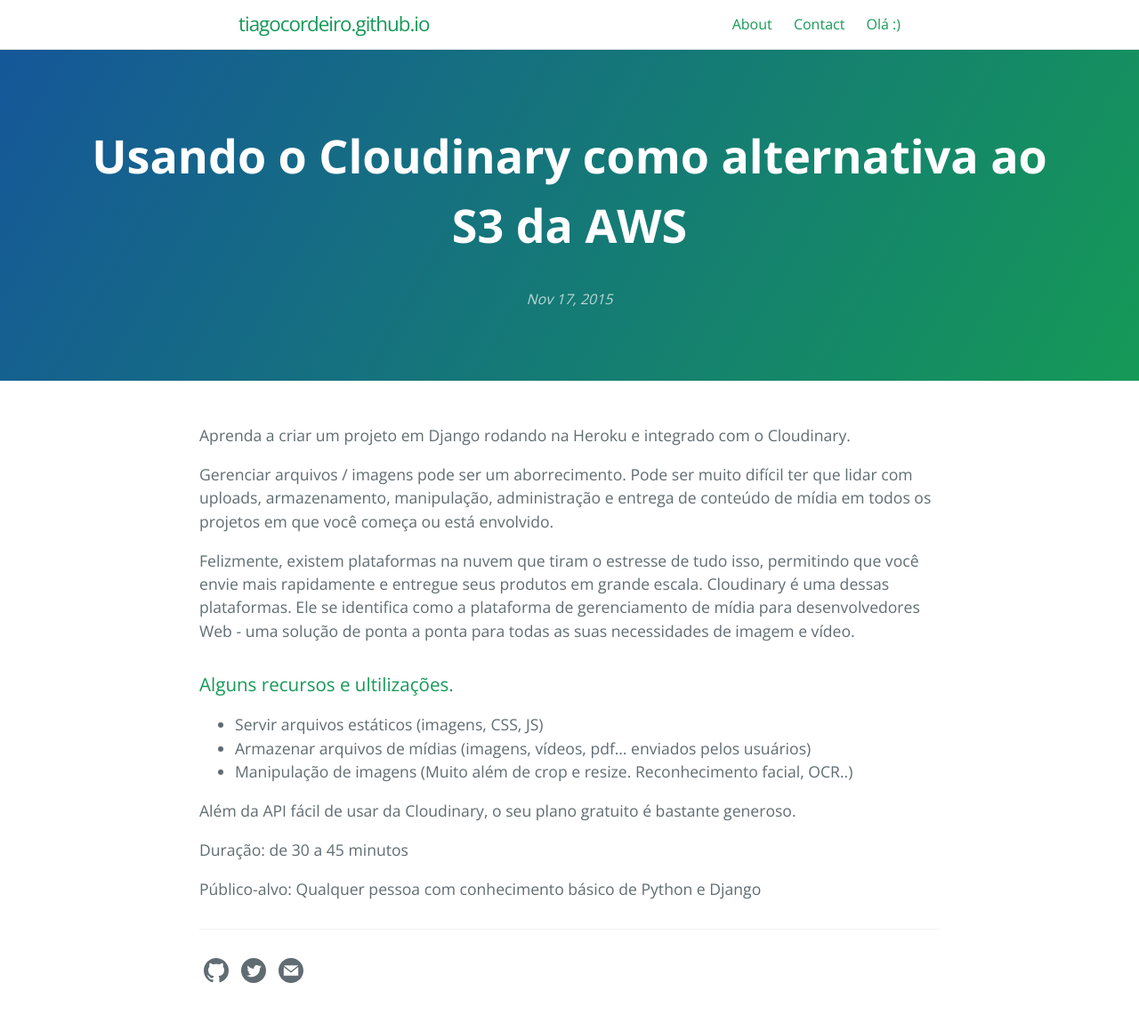
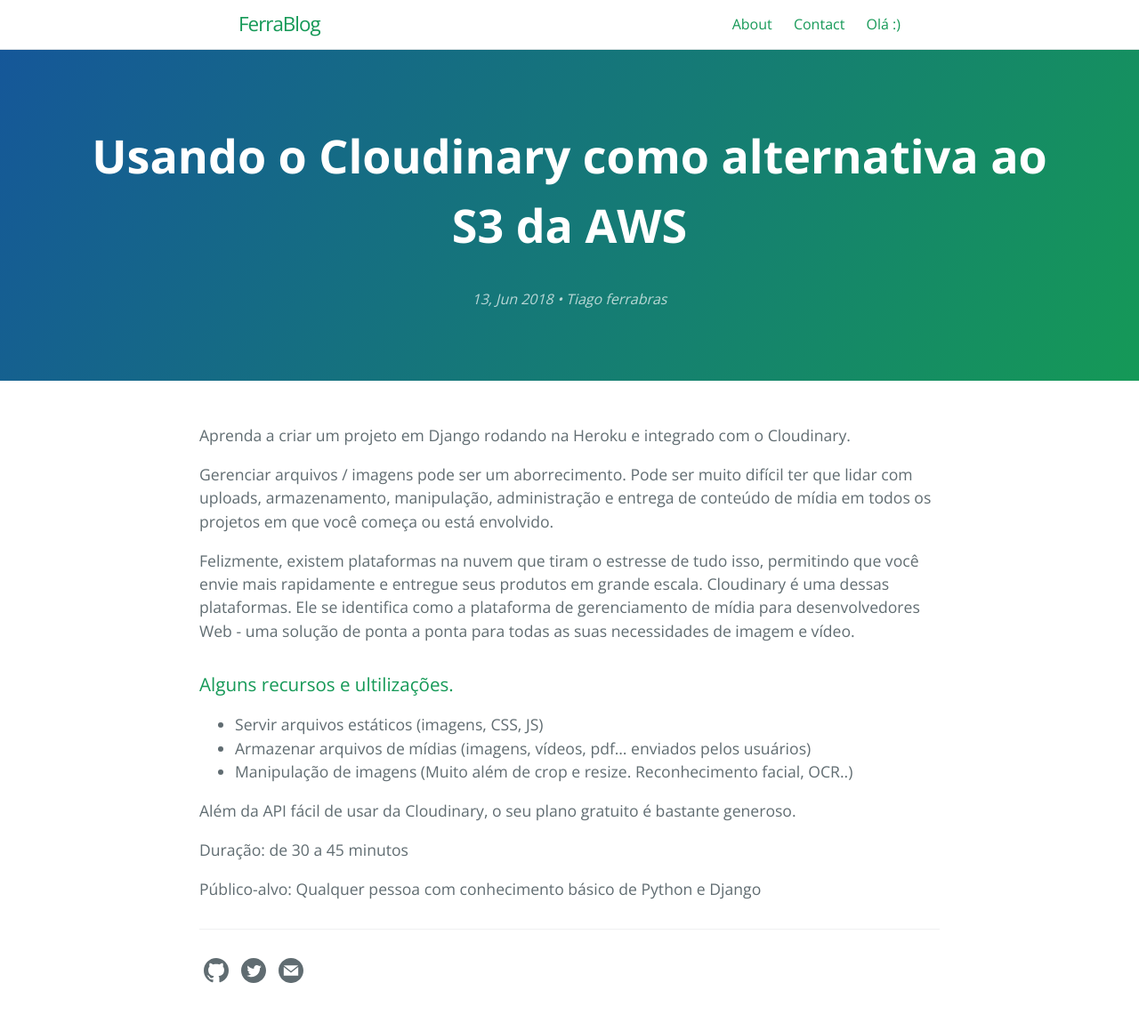
Before and after one commit to tiagocordeiro/tiagocordeiro.github.io, a Jekyll site: the page built from _posts/2018-06-13-usando-o-cloudinary-como-alternativa-ao-s3-da-aws.md, in a window 1280 px wide. Shown: the whole page at 89% size. Built offline with Jekyll 4.4.1, drawn with Linux system fonts in a browser that asks for light colours.

Commit message:
Ajustado formato de data e configurado _config.yml

```diff
--- a/_config.yml
+++ b/_config.yml
@@ -1 +1,27 @@
-theme: #jekyll-theme-cayman
+title: FerraBlog
+description: Codigos ferrados ;)
+show_downloads: true
+
+baseurl: "" # change this to the subpath of your site, e.g. /blog. Leave it empty if you don't need it.
+url: "https://tiagocordeiro.github.io" # change this to the base hostname & protocol for your site
+
+google_analytics:
+# cayman-blog date format
+# refer to http://shopify.github.io/liquid/filters/date/ if you want to customize this
+cayman-blog:
+  date_format: "%-d, %b %Y"
+
+theme: # leave it empty
+
+# social
+author: "Tiago ferrabras"
+#image: /thumbnail-jumbo.png
+twitter:
+  username: tiagoc79
+#  site:
+facebook:
+  #publisher: 1592372034171500
+  #profile_id: 1809805629
+  #app_id: 1798910940422432 # cayman-blog
+  #authors: lorepirri
+#  admins:
--- a/_posts/2018-06-13-usando-o-cloudinary-como-alternativa-ao-s3-da-aws.md
+++ b/_posts/2018-06-13-usando-o-cloudinary-como-alternativa-ao-s3-da-aws.md
@@ -1,8 +1,8 @@
 ---
 layout: post
 title:  "Usando o Cloudinary como alternativa ao S3 da AWS"
-date:   2015-11-17 16:16:01 -0600
-categories: Propostas de palestras
+date:   2018-06-13 05:00:01 -0300
+category: Propostas de palestras
 ---
 
 Aprenda a criar um projeto em Django rodando na Heroku e integrado com o Cloudinary.
```
